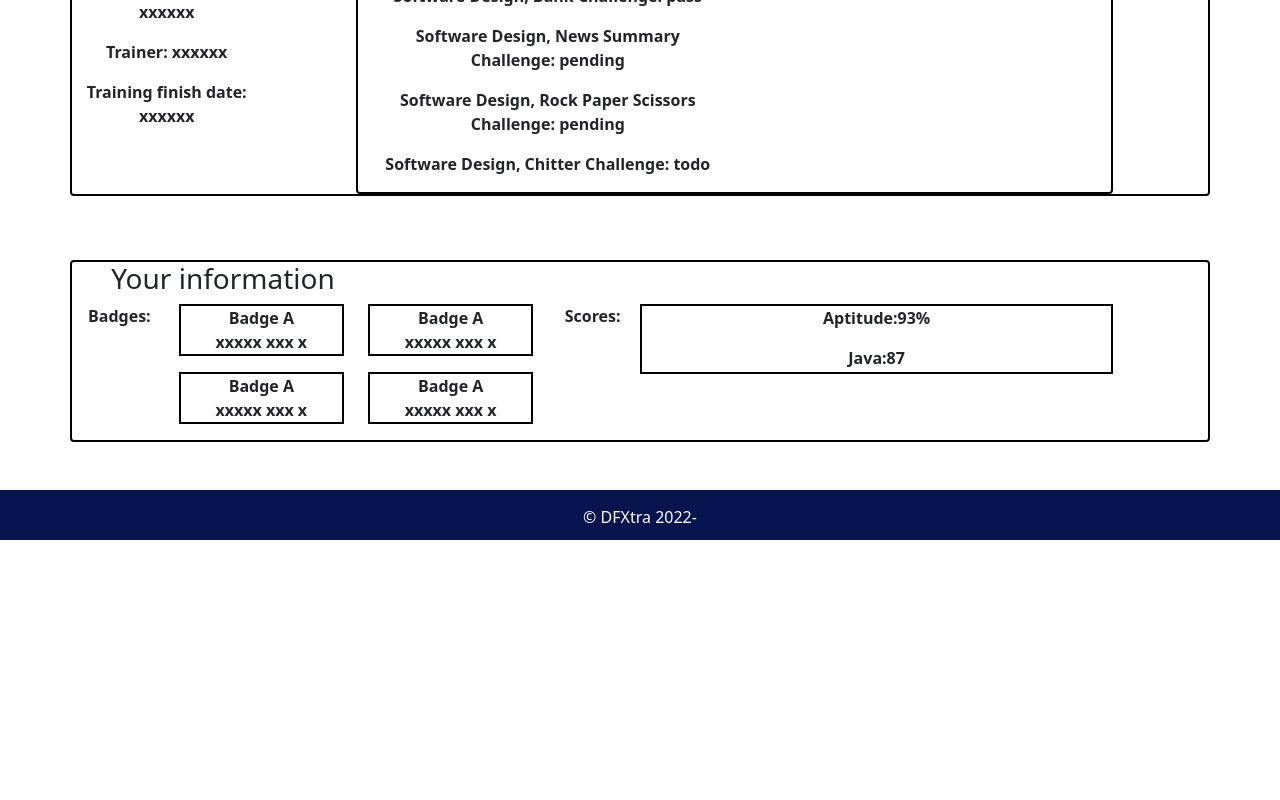
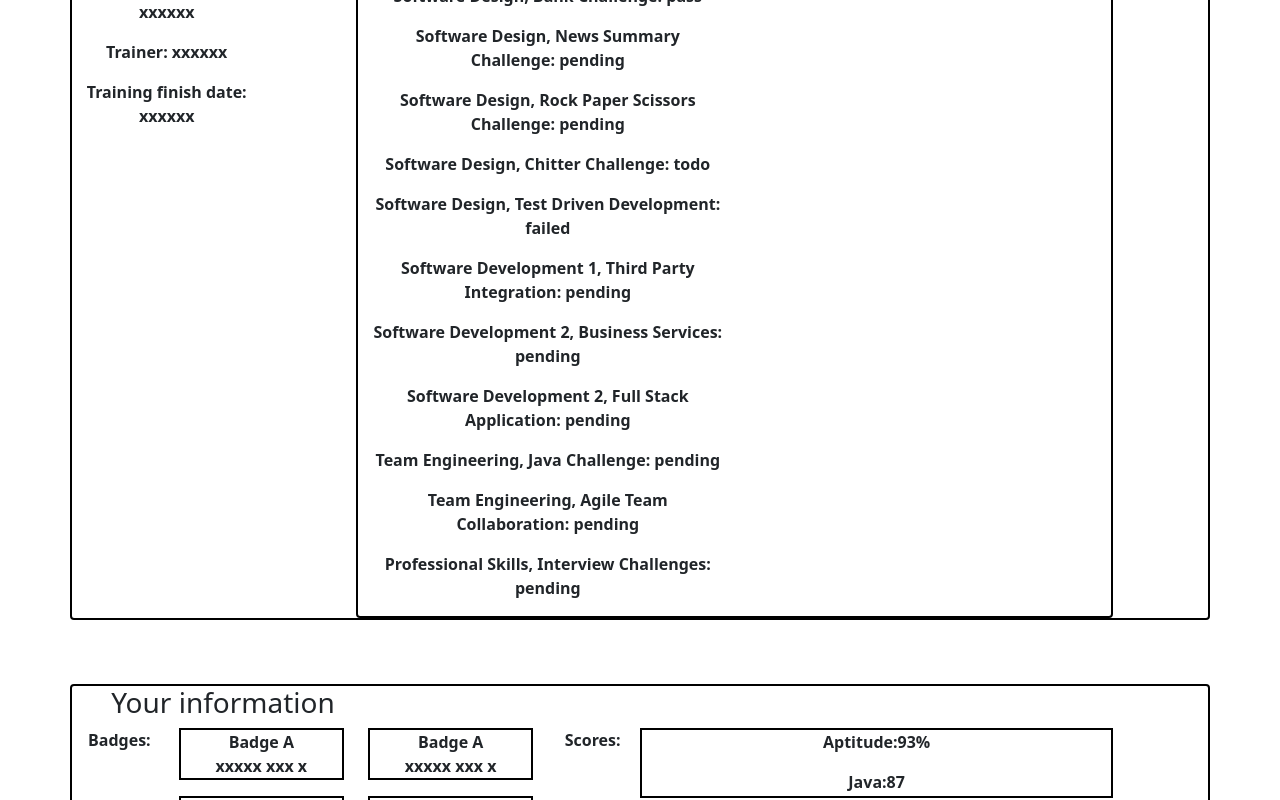
Before and after one commit to dfGroup2/team-engineering-frontend, a React (Create React App) app: page / in a window 1280 px wide. Shown: the part 623-1423 px from the top of the page. Before the commit the page ends 1163 px from the top, so only its background shows below. Built offline with nearby package versions, Linux system fonts and the light colour scheme; no server answers.

Commit message:
added code to pass the tests

```diff
--- a/src/Components/GradProfileComponents/TrainingModules.jsx
+++ b/src/Components/GradProfileComponents/TrainingModules.jsx
@@ -4,13 +4,7 @@ import '../../css/TrainingSection.css';
 
 const TrainingModules = ({ trainingModules }) => {
 
-    const { fundamentals, softwareDesign } = trainingModules;
-
-    const displayModules = () => {
-
-
-        return (<></>);
-    }
+    const { fundamentals, softwareDesign, softwareDevelopment1, softwareDevelopment2, teamEngineering, professionalSkills } = trainingModules;
 
     return (
         <div className="row card borderClass">
@@ -20,6 +14,13 @@ const TrainingModules = ({ trainingModules }) => {
                 <p>Software Design, News Summary Challenge: {softwareDesign.newsSummaryChallenge}</p>
                 <p>Software Design, Rock Paper Scissors Challenge: {softwareDesign.rockPaperScissorsChallenge}</p>
                 <p>Software Design, Chitter Challenge: {softwareDesign.chitterChallenge}</p>
+                <p>Software Design, Test Driven Development: {softwareDesign.testDrivenDevelopment}</p>
+                <p>Software Development 1, Third Party Integration: {softwareDevelopment1.thirdPartyIntegration}</p>
+                <p>Software Development 2, Business Services: {softwareDevelopment2.businessServices}</p>
+                <p>Software Development 2, Full Stack Application: {softwareDevelopment2.fullStackApplication}</p>
+                <p>Team Engineering, Java Challenge: {teamEngineering.javaChallenge}</p>
+                <p>Team Engineering, Agile Team Collaboration: {teamEngineering.agileTeamCollaboration}</p>
+                <p>Professional Skills, Interview Challenges: {professionalSkills.interviewChallenges}</p>
             </div>
         </div>
     )
```
Also changed, not shown: 1 other file (tests, documents, lock files or other folders).
